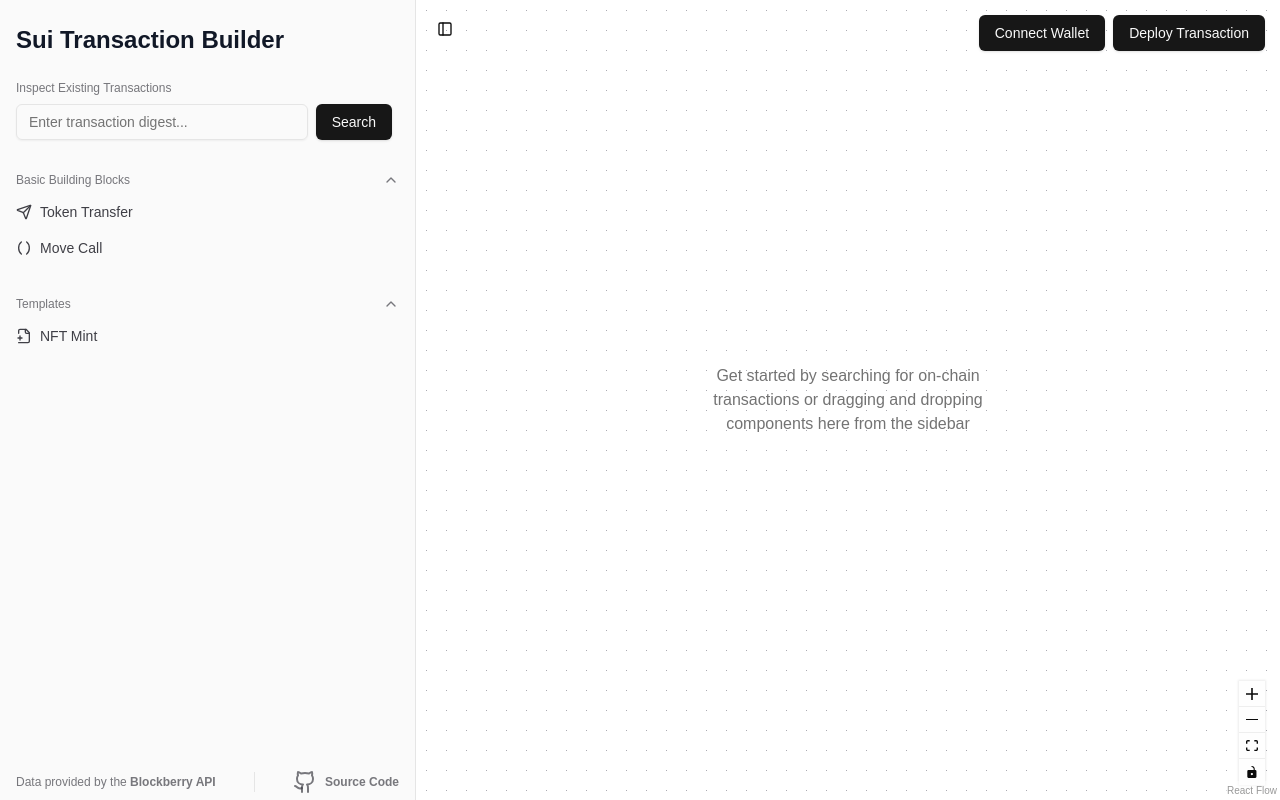
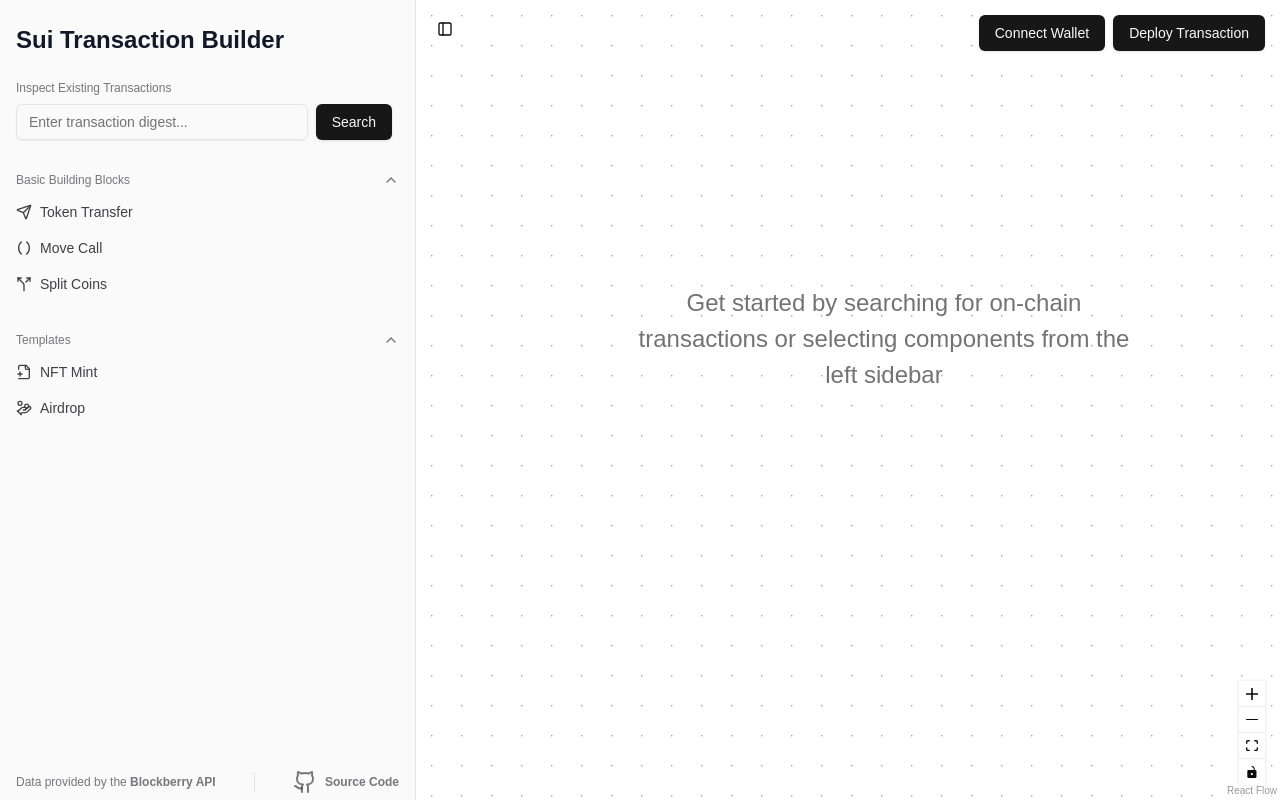
Before and after one commit to dev-matthew/sui-tx-builder, a Next.js app: page / in a window 1280 px wide. Built offline with nearby package versions, Linux system fonts and the light colour scheme.

Commit message:
Implement basic search

```diff
--- a/src/app/page.js
+++ b/src/app/page.js
@@ -6,42 +6,93 @@
 import { AppSidebar } from "@/components/app-sidebar";
 import { Toaster } from "@/components/ui/toaster";
 import { Button } from "@/components/ui/button";
+import { blocks } from "@/components/blocks";
 
-import { ReactFlow, ReactFlowProvider, Background, Controls, Panel, ViewportPortal, useNodesState, useEdgesState } from '@xyflow/react';
+import { ReactFlow, ReactFlowProvider, Background, Controls, Panel, ViewportPortal, useNodesState, useEdgesState, MarkerType } from '@xyflow/react';
 import '@xyflow/react/dist/style.css';
 
-const initialNodes = [
+export default function Main() {
+  const [nodes, setNodes, onNodesChange] = useNodesState([]);
+  const [edges, setEdges, onEdgesChange] = useEdgesState([]);
 
-];
+  const addNode = (block, x = undefined, y = undefined, addPrevEdge = false) => {
+    setNodes((prevNodes) => {
+      const newNodeId = `${block.id}-${prevNodes.length}`;
 
-const initialEdges = [
-
-];
-
-export default function Main() {
-  const [nodes, setNodes, onNodesChange] = useNodesState(initialNodes);
-  const [edges, setEdges, onEdgesChange] = useEdgesState(initialEdges);
-
-  const addNode = (block) => {
-    setNodes((prevNodes) => [
-      ...prevNodes,
-      {
-        id: `${block.title}-${prevNodes.length}`,
-        position: { x: Math.random() * 400, y: Math.random() * 400 },
+      const newNode = {
+        id: newNodeId,
+        position: {
+          x: x !== undefined ? x : Math.random() * 400,
+          y: y !== undefined ? y : Math.random() * 400,
+        },
         data: { label: block.title },
         type: "default",
+      };
+
+      if (addPrevEdge && prevNodes.length > 0) {
+        const prevNodeId = prevNodes[prevNodes.length - 1].id;
+        onConnect({
+          source: prevNodeId,
+          target: newNodeId,
+        });
+      }
+
+      return [...prevNodes, newNode];
+    });
+  };
+
+  const onConnect = (params) => {
+    const edgeId = `${params.source}-${params.target}`;
+    setEdges((prevEdges) => {
+    const edgeExists = prevEdges.some((edge) => edge.id === edgeId);
+    if (edgeExists) {
+      return prevEdges;
+    }
+
+    return [
+      ...prevEdges,
+      {
+        ...params,
+        id: edgeId,
+        markerEnd: {
+          type: MarkerType.ArrowClosed,
+          width: 10,
+          height: 10,
+        },
+        style: {
+          strokeWidth: 2,
+        },
       },
-    ]);
+    ];
+  });
   };
+
+
+  const search = (data) => {
+    let functions = data.result.transaction.data.transaction.transactions;
+    let x = Math.random() * 400;
+    let y = 40;
+    functions.forEach(function(func, index) {
+      let id = Object.keys(func)[0];
+      let block = blocks.find(block => block.id === id);
+      if (block) {
+        addNode(block, x, y, index > 0);
+        y += 64;
+      }
+    });
+  }
 
   return (
     <>
       <SidebarProvider
-          style={{
-            "--sidebar-width": "26rem"
-          }}
-        >
-        <AppSidebar onAddNode={addNode}/>
+        style={{
+          "--sidebar-width": "26rem"
+        }}
+      >
+        <AppSidebar
+          onAddNode={addNode}
+          onSearch={search}
+        />
         <div className="w-full h-screen">
           <ReactFlowProvider>
             <ReactFlow
@@ -49,17 +100,20 @@
               edges={edges}
               onNodesChange={onNodesChange}
               onEdgesChange={onEdgesChange}
+              onConnect={onConnect}
+              nodesConnectable={true}
+              defaultViewport={{ zoom: 1.5, x: 0, y: 0 }}
             >
               <Background />
               <Controls position="bottom-right"/>
-              <Panel position="top-left"><SidebarTrigger></SidebarTrigger></Panel>
+              <Panel position="top-left"><SidebarTrigger /></Panel>
               <Panel position="top-right">
                 <Button type="submit" className="mr-2">Connect Wallet</Button>
                 <Button type="submit">Deploy Transaction</Button>
               </Panel>
               {nodes.length == 0 && <ViewportPortal>
-                <div className="absolute top-1/2 left-1/2 transform -translate-x-1/2 -translate-y-1/2 text-center whitespace-normal p-4 max-w-sm break-words text-muted-foreground">
-                  Get started by searching for on-chain transactions or dragging and dropping components here from the sidebar
+                <div className="absolute top-1/4 left-1/4 transform -translate-x-1/4 -translate-y-1/4 text-center whitespace-normal p-4 max-w-sm break-words text-muted-foreground">
+                  Get started by searching for on-chain transactions or selecting components from the left sidebar
                 </div>
               </ViewportPortal>}
             </ReactFlow>
--- a/src/components/app-sidebar.js
+++ b/src/components/app-sidebar.js
@@ -20,7 +20,7 @@
 import { Blocks } from "@/components/blocks";
 import { Templates } from "@/components/templates";
 
-export function AppSidebar({ onAddNode }) {
+export function AppSidebar({ onAddNode, onSearch }) {
   const [transactionDigest, setTransactionDigest] = useState("");
   const { toast } = useToast()
 
@@ -41,11 +41,10 @@
       }
 
       const data = await response.json();
-      console.log(data);
-
       if (data.result == null) {
         throw new Error(`Error: ${response.status}`);
       }
+      onSearch(data);
     } catch (error) {
       toast({
         title: `Couldn't find ${transactionDigest}`,
--- a/src/components/blocks.js
+++ b/src/components/blocks.js
@@ -10,16 +10,23 @@
   } from "@/components/ui/sidebar";
 import { Collapsible, CollapsibleTrigger, CollapsibleContent } from "@/components/ui/collapsible";
 
-import { ChevronDown, Send, Parentheses } from "lucide-react";
+import { ChevronDown, Send, Parentheses, Split } from "lucide-react";
 
-const blocks = [
+export const blocks = [
     {
+        id: "TokenTransfer",
         title: "Token Transfer",
         icon: Send
     },
     {
+        id: "MoveCall",
         title: "Move Call",
         icon: Parentheses
+    },
+    {
+        id: "SplitCoins",
+        title: "Split Coins",
+        icon: Split
     }
 ]
 
@@ -37,7 +44,7 @@
                     <SidebarGroupContent>
                         <SidebarMenu>
                             {blocks.map((item, index) => (
-                                <SidebarMenuItem key={item.title}>
+                                <SidebarMenuItem key={item.id}>
                                     <SidebarMenuButton asChild className="hover:cursor-pointer" onClick={() => onAddNode(item)}>
                                         <span><item.icon />{item.title}</span>
                                     </SidebarMenuButton>
--- a/src/components/templates.js
+++ b/src/components/templates.js
@@ -10,12 +10,16 @@
   } from "@/components/ui/sidebar";
 import { Collapsible, CollapsibleTrigger, CollapsibleContent } from "@/components/ui/collapsible";
 
-import { ChevronDown, FilePlus2 } from "lucide-react";
+import { ChevronDown, FilePlus2, HandCoins } from "lucide-react";
 
 const templates = [
     {
         title: "NFT Mint",
         icon: FilePlus2
+    },
+    {
+        title: "Airdrop",
+        icon: HandCoins
     }
 ]
 
```
